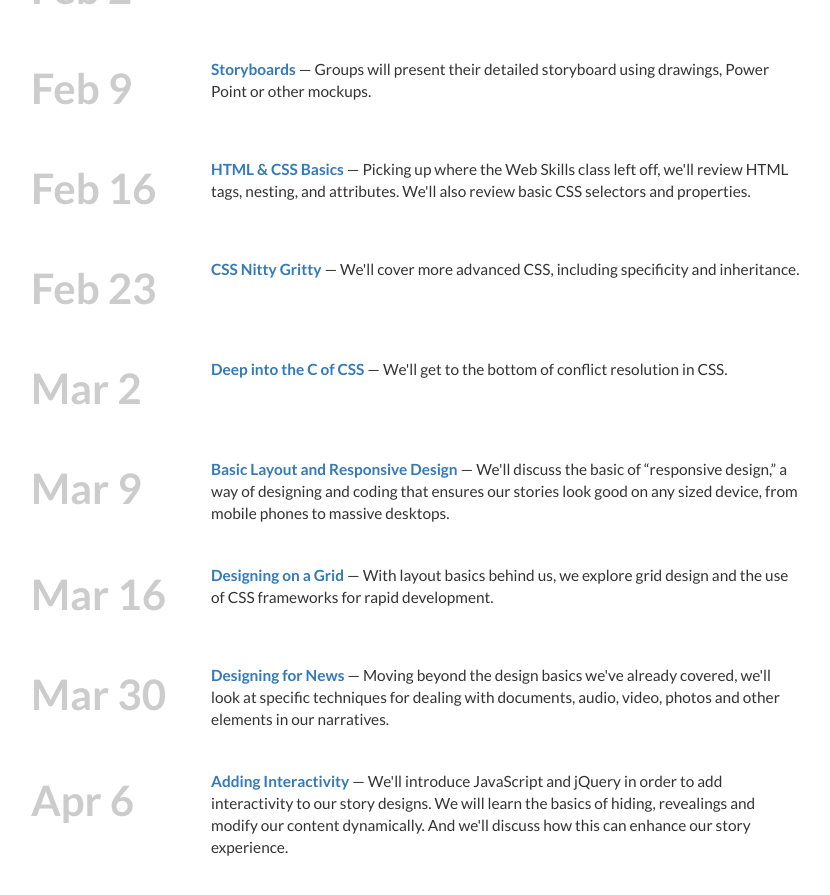
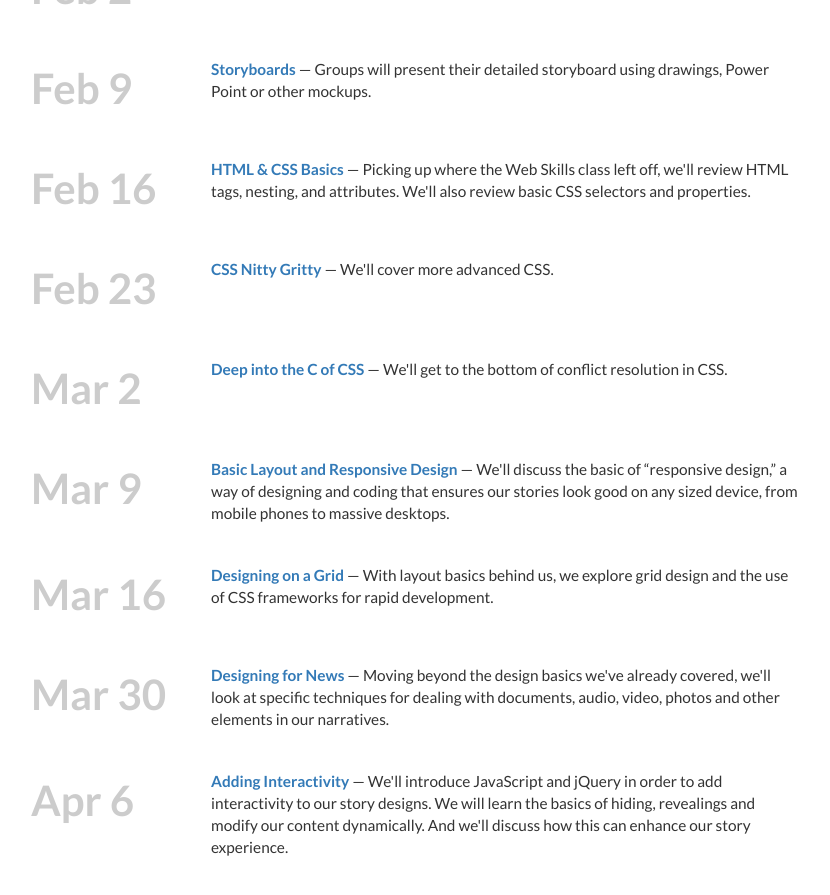
Before and after one commit to ucbsoj/15sp-onlinenewspackages, a Jekyll site: the page built from index.md, in a window 1280 px wide and 900 px high, scrolled down 2840 px. Shown: the top 895 px of the window, without its empty margins (224-1054 px from the left). Built offline with Jekyll 4.4.1, drawn with Linux system fonts in a browser that asks for light colours; Markdown is read by kramdown in place of the engine named in the settings.

Commit message:
updated class descriptions

```diff
--- a/_lessons/week5.md
+++ b/_lessons/week5.md
@@ -2,7 +2,7 @@
 layout: page
 title:  "CSS Nitty Gritty"
 name: "Week 5"
-description: "We'll cover more advanced CSS, including specificity and inheritance."
+description: "We'll cover more advanced CSS."
 date: 2015-02-23
 next: week6
 previous: week4
```
